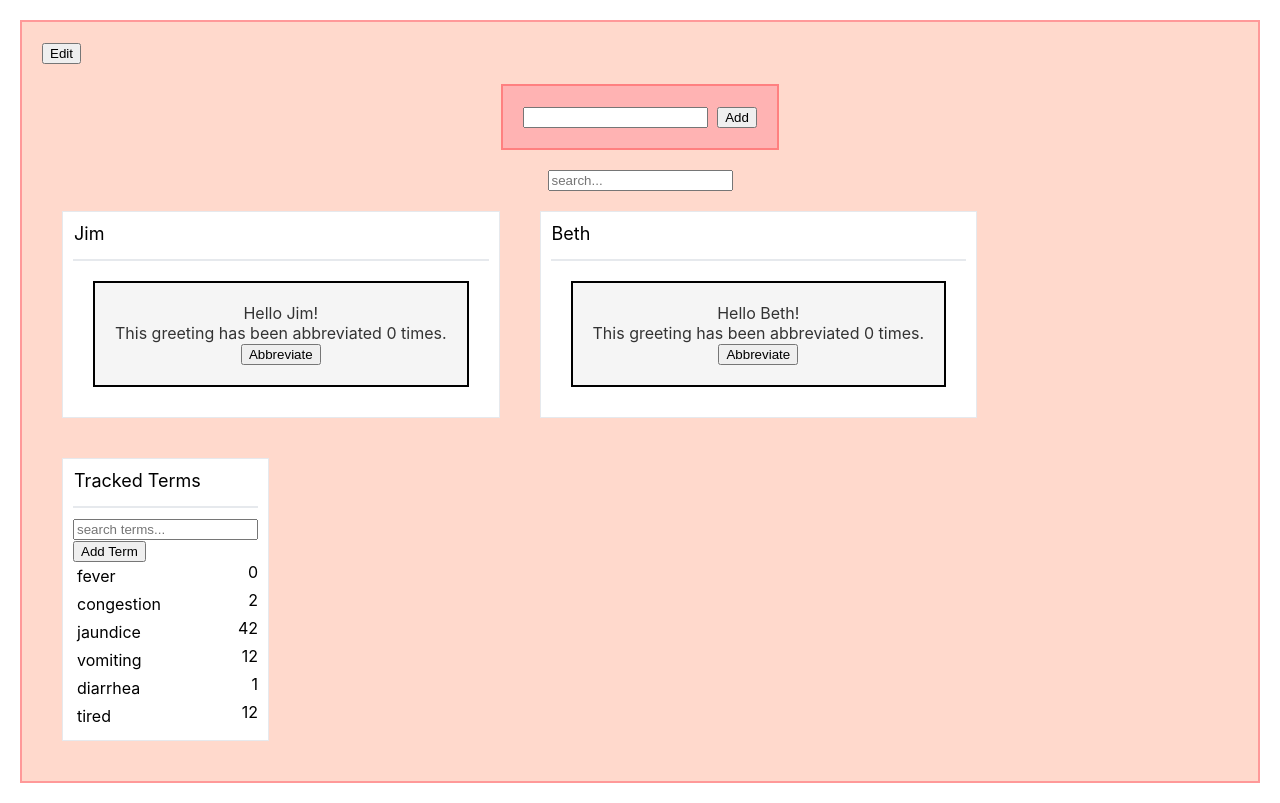
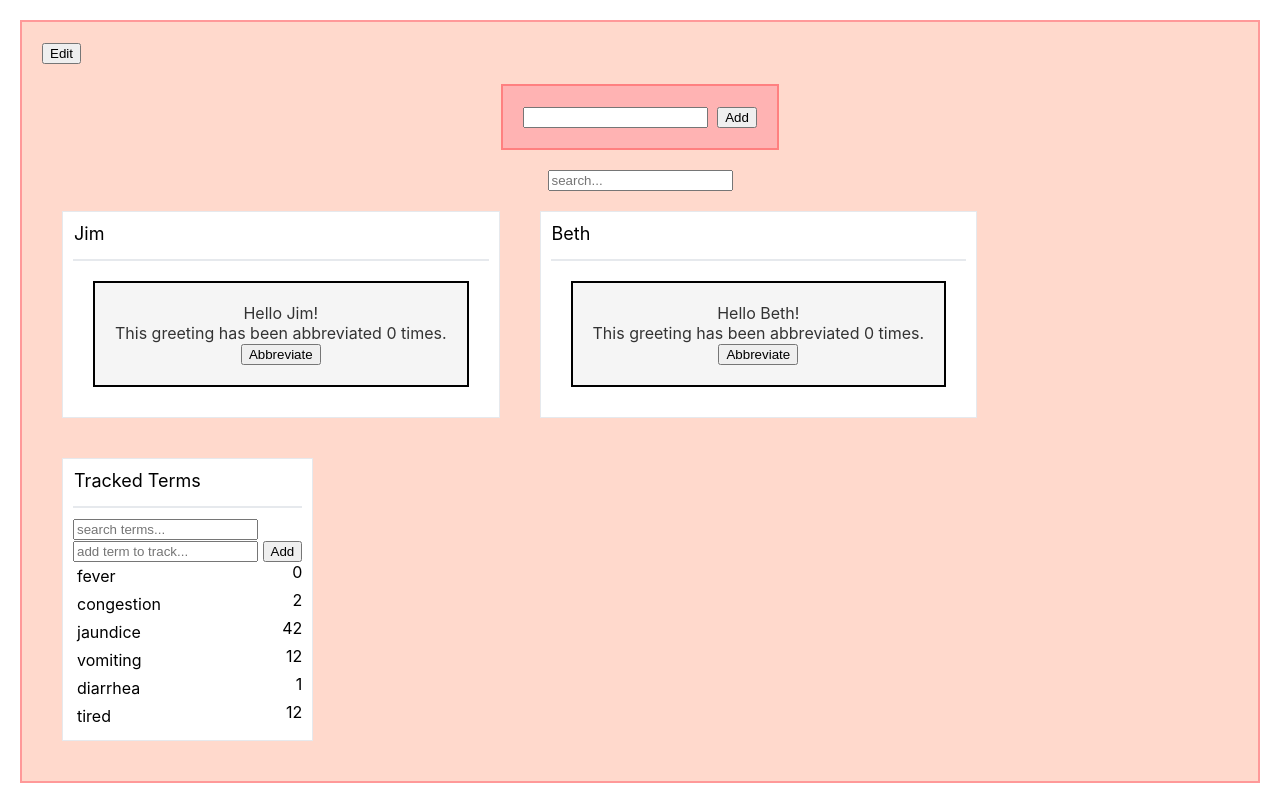
Before and after one commit to dsmcclain/react-sandbox, a React (Create React App) app: page / in a window 1280 px wide. Built offline with nearby package versions, Linux system fonts and the light colour scheme.

Commit message:
add 'add tracked term' function to tracking widget

```diff
--- /dev/null
+++ b/src/AddTracking.js
@@ -0,0 +1,34 @@
+import React, { Component } from 'react';
+
+class AddTracking extends Component {
+	constructor(props) {
+		super(props);
+		this.state = { newTerm: "" };
+		this.handleUpdate = this.handleUpdate.bind(this);
+		this.addTerm = this.addTerm.bind(this);
+	}
+
+	addTerm() {
+		this.props.addTracking(this.state.newTerm);
+		this.setState({ newTerm: "" });
+	}
+
+	handleUpdate(e) {
+		this.setState({ newTerm: e.target.value });
+	}
+
+	render() {
+		return (
+			<div className="add-tracking">
+				<input className="add-tracking"
+					   placeholder="add term to track..."
+					   onChange={this.handleUpdate}
+					   value={this.state.newTerm} />
+				&nbsp;
+				<button onClick={this.addTerm}>Add</button>
+			</div>
+			)
+	}
+}
+
+export default AddTracking;
--- a/src/TrackingWidget.js
+++ b/src/TrackingWidget.js
@@ -1,5 +1,6 @@
 import React, { Component } from 'react';
 import './TrackingWidget.css';
+import AddTracking from './AddTracking.js';
 
 class TrackingWidget extends Component {
 	constructor(props) {
@@ -15,10 +16,15 @@ class TrackingWidget extends Component {
             	tired: 12,
 			},
 		}
+		this.addTracking = this.addTracking.bind(this);
 	}
 
     onChange = e => {
         this.setState({ search: e.target.value });
+    }
+
+    addTracking(newTerm) {
+    	this.setState({ terms: {...this.state.terms, [newTerm]: 0 } });
     }
 
 	render() {
@@ -41,7 +47,7 @@ class TrackingWidget extends Component {
 			<div className="tracking-widget">
 				<input className="tracking-searchbar" placeholder="search terms..." onChange={this.onChange} />
 				<br/>
-				<button>Add Term</button>
+				<AddTracking addTracking={this.addTracking}/>
 				{termList}
 			</div>
 		);
```
